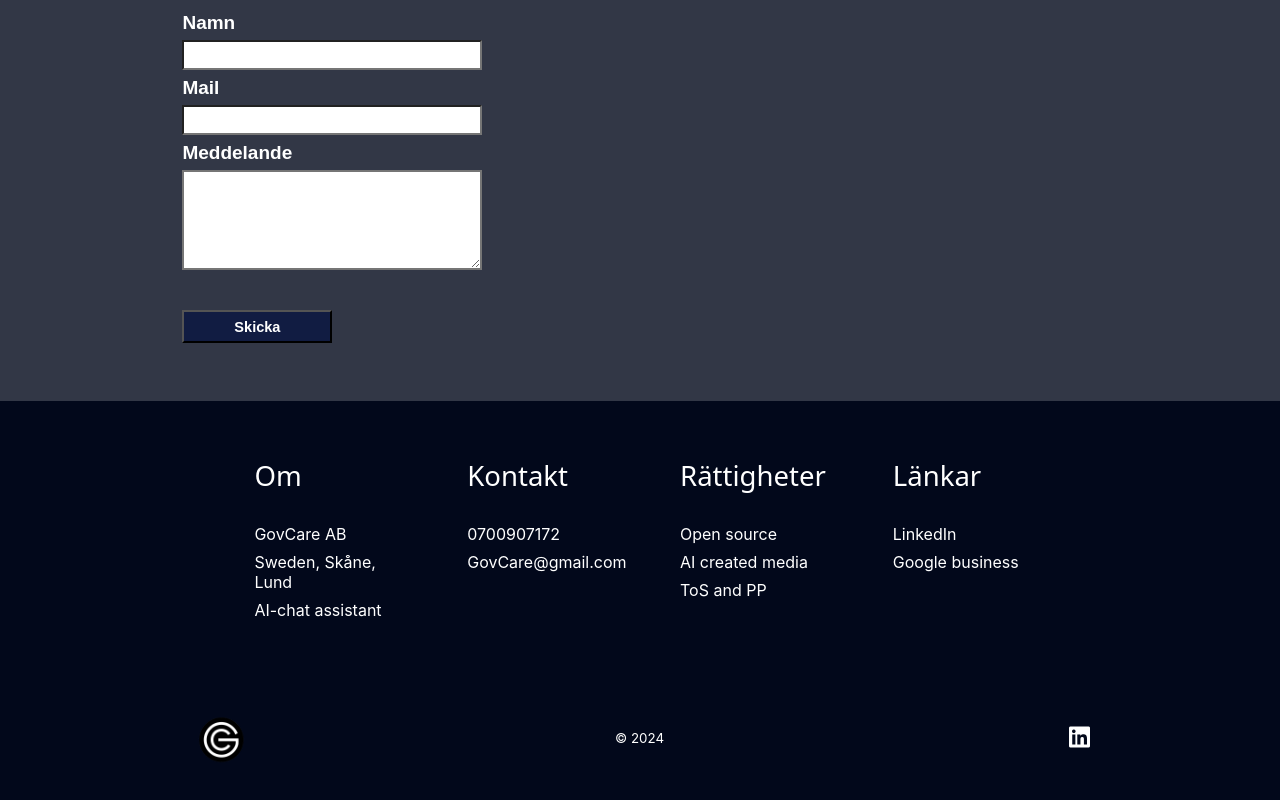
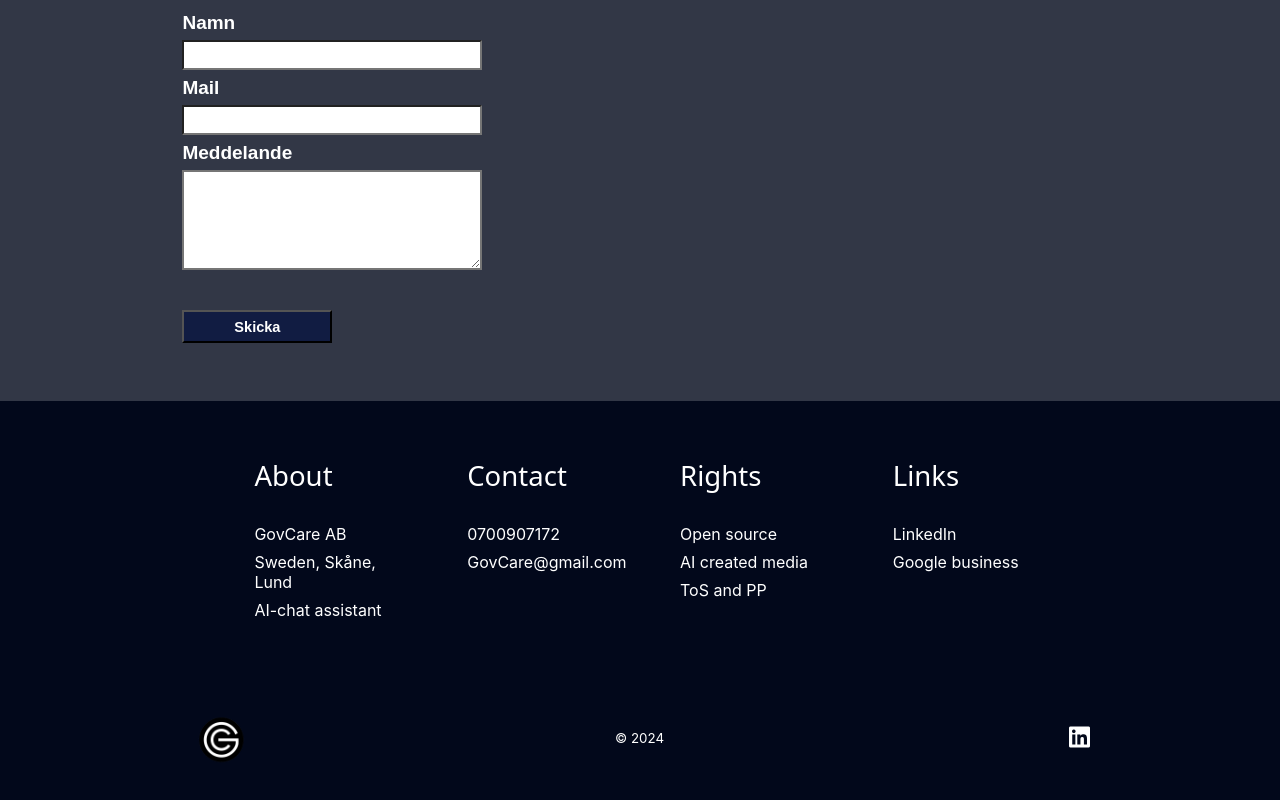
Before and after one commit to filippennsater/chat-website, a React (Create React App) app: page /contact in a window 1280 px wide. Shown: the part 749-1549 px from the top of the page. Built offline with nearby package versions, Linux system fonts and the light colour scheme; a web font is replaced by a local one.

Commit message:
translated the footer

```diff
--- a/src/components/footer/Footer.jsx
+++ b/src/components/footer/Footer.jsx
@@ -17,14 +17,14 @@ function Footer() {
                 <div className='footer-link-wrapper'>
 
                     <div className='footer-link-items'>
-                        <div className='footer-header'>Om</div>
+                        <div className='footer-header'>About</div>
                         <div className='p3'>GovCare AB</div>
                         <div className='p3'>Sweden, Skåne, Lund</div>
                         <div className='p3'>AI-chat assistant</div>
                     </div>
 
                     <div className='footer-link-items'>
-                        <div className='footer-header'>Kontakt</div>
+                        <div className='footer-header'>Contact</div>
                         <div className='p3'>0700907172</div>
                         <div className='p3'>GovCare@gmail.com</div>
                     </div>
@@ -34,14 +34,14 @@ function Footer() {
                 <div className='footer-link-wrapper'>
 
                     <div className='footer-link-items'>
-                        <div className='footer-header'>Rättigheter</div>
+                        <div className='footer-header'>Rights</div>
                         <Link to='https://opensource-7d53e.web.app' target='_blank'>Open source</Link>
                         <Link to='https://mediainformation-ca3b9.web.app' target='_blank'>AI created media</Link>
                         <Link to='https://userinformation-76154.web.app' target='_blank'>ToS and PP</Link>
                     </div>
 
                     <div className='footer-link-items'>
-                        <div className='footer-header'>Länkar</div>
+                        <div className='footer-header'>Links</div>
                         <Link to='https://www.linkedin.com/in/susanne-penns%C3%A4ter-2a0636138/' target='_blank'>LinkedIn</Link>
                         <Link to='' target='_blank'>Google business</Link>
 
```
